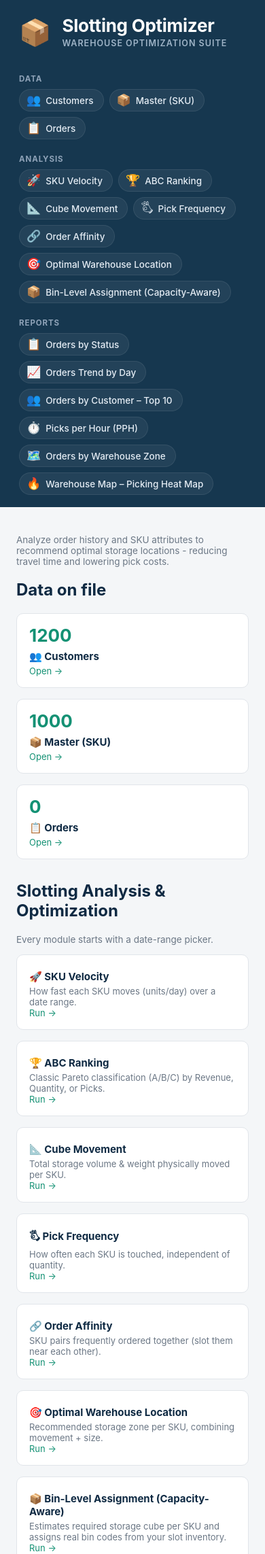
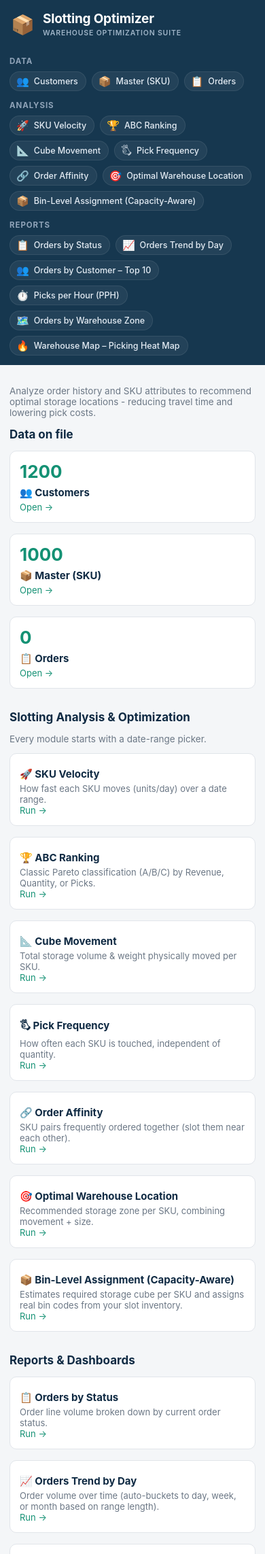
Before and after one commit to gregtovar/slotting-django, a Django app: page / in a window 390 px wide. Shown: the top 2286 px of the page at 68% size. Run offline with Django 5.2, Linux system fonts and the light colour scheme.

Commit message:
Add files via upload

```diff
--- a/slotting/static/slotting/style.css
+++ b/slotting/static/slotting/style.css
@@ -150,3 +150,44 @@ table.grid th a { color: var(--navy); }
 
 .toolbar { display: flex; gap: 12px; align-items: center; margin-bottom: 14px; flex-wrap: wrap; }
 .pager { display: flex; gap: 10px; align-items: center; margin-top: 14px; font-size: 13.5px; }
+
+/* ===================== Mobile ===================== */
+@media (max-width: 720px) {
+    .container { padding: 16px 14px 40px; }
+
+    .brand { padding: 16px 16px; gap: 12px; }
+    .brand-icon { font-size: 28px; }
+    .brand-title { font-size: 19px; }
+    .brand-subtitle { font-size: 10.5px; }
+
+    .nav-bar { padding: 12px 14px 14px; gap: 14px 18px; }
+    .nav-pill { font-size: 12.5px; padding: 6px 11px 6px 9px; }
+    .pill-icon { font-size: 15px; }
+
+    h1 { font-size: 20px; }
+    h2 { font-size: 17px; }
+
+    .card-grid { grid-template-columns: 1fr; }
+
+    .card, .mini-card { padding: 14px 14px; }
+
+    /* Form rows that use inline flex+min-width on desktop should
+       stack to one field per row on a narrow screen, full width */
+    .field { min-width: 0 !important; width: 100%; }
+    .toolbar > form,
+    div[style*="display:flex"] {
+        flex-direction: column;
+        align-items: stretch !important;
+    }
+    .toolbar { flex-direction: row; } /* keep toolbar buttons inline, just wrap */
+
+    table.grid { font-size: 12px; }
+    table.grid th, table.grid td { padding: 6px 7px; }
+
+    .preset-bar a { font-size: 12px; padding: 5px 9px; }
+
+    /* Plotly's embedded chart div sometimes carries an inline min-width
+       from its own JS sizing logic - force it to respect the viewport
+       so it doesn't force horizontal scrolling on the whole page */
+    .card > div { max-width: 100%; overflow-x: auto; }
+}
--- a/slotting/templates/slotting/base.html
+++ b/slotting/templates/slotting/base.html
@@ -3,6 +3,7 @@
 <html lang="en">
 <head>
     <meta charset="UTF-8">
+    <meta name="viewport" content="width=device-width, initial-scale=1">
     <title>{% block title %}{{ app_name }}{% endblock %}</title>
     <link rel="stylesheet" href="{% static 'slotting/style.css' %}">
 </head>
--- a/slotting/views.py
+++ b/slotting/views.py
@@ -236,7 +236,7 @@ def analysis_run(request, analysis_key):
                         fig = render_chart_spec(chart_spec)
                         if fig:
                             chart_html = fig.to_html(full_html=False, include_plotlyjs="cdn",
-                                                     config={"displayModeBar": False})
+                                                     config={"displayModeBar": False, "responsive": True})
                 except Exception as exc:  # noqa: BLE001
                     error = f"Something went wrong while running this analysis: {exc}"
         else:
@@ -340,7 +340,7 @@ def warehouse_map_view(request):
             fig = build_warehouse_map_figure(counts, master_rows, metric)
             if fig:
                 chart_html = fig.to_html(full_html=False, include_plotlyjs="cdn",
-                                         config={"displayModeBar": False})
+                                         config={"displayModeBar": False, "responsive": True})
 
     return render(request, "slotting/warehouse_map.html", {
         "cfg": cfg, "presets": presets, "data_min": data_min, "data_max": data_max,
```
